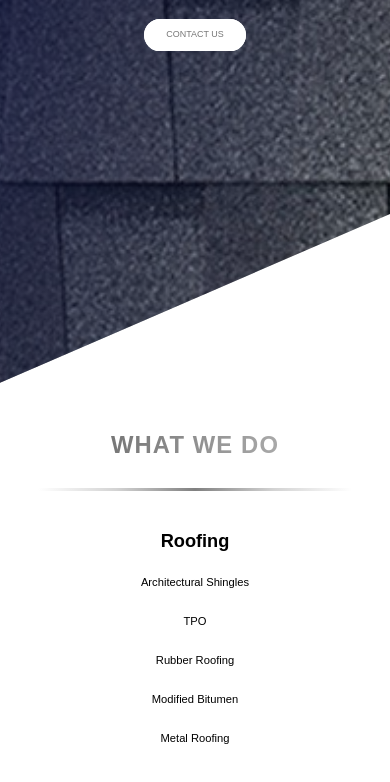
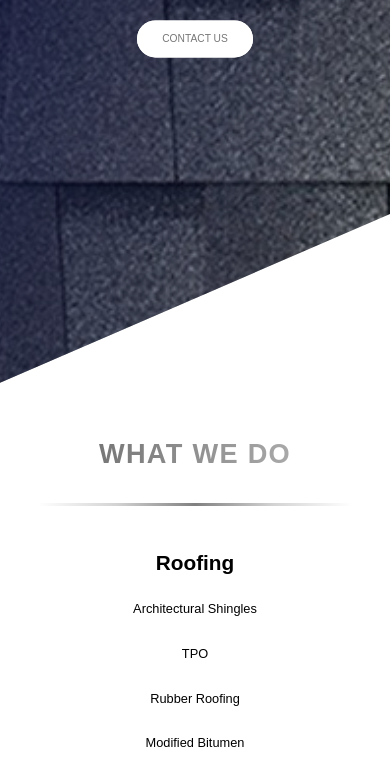
Before and after one commit to BrandonSaravia/MacBuilt-Roofing, a website: page index.html in a window 390 px wide. Shown: the part 419-1201 px from the top of the page. Drawn offline with Linux system fonts and the light colour scheme.

Commit message:
added styling for when the site is viewed on smaller mobile phones

```diff
--- a/index.html
+++ b/index.html
@@ -15,7 +15,7 @@
 </head>
 
 <body>
-    <div class="navigation">
+    <!-- <div class="navigation">
         <input type="checkbox" class="navigation__checkbox" id="navi-toggle">
 
         <label for="navi-toggle" class="navigation__button">
@@ -32,7 +32,7 @@
                 <li class="navigation__item"><a href="login.html" class="navigation__link">Log in</a></li>
             </ul>
         </nav>
-    </div>
+    </div> -->
 
     <header class="header">
         <div class="header__logo-box">
--- a/sass/abstracts/_mixins.scss
+++ b/sass/abstracts/_mixins.scss
@@ -7,8 +7,14 @@
 }
 
 @mixin respond($breakpoint) {
+    @if $breakpoint == smallest-screen-size {
+        @media only screen and (max-width: 20em) { @content };    //320px
+    }
+    @if $breakpoint == small-phone {
+        @media only screen and (max-width: 28.125em) { @content };    //450px
+    }
     @if $breakpoint == phone {
-        @media only screen and (max-width: 37.5em) { @content };    //600px
+        @media only screen and (max-width: 40em) { @content };    //650px
     }
     @if $breakpoint == tab-port {
         @media only screen and (max-width: 56.25em) { @content };     //900px
--- a/sass/base/_base.scss
+++ b/sass/base/_base.scss
@@ -65,7 +65,7 @@ html {
 		font-size: 45%;
 	}
 	@include respond(tab-port) {
-		font-size: 35%;
+		font-size: 40%;
 	}
 }
 
--- a/sass/base/_typography.scss
+++ b/sass/base/_typography.scss
@@ -3,16 +3,44 @@
     text-transform: uppercase;
     margin-bottom: 6rem;
 
+    @include respond(phone) {
+        line-height: 4;
+    }
+
     &--main {
         display: block;
         font-size: 6rem;
         letter-spacing: 3.5rem;
+
+        @include respond(tab-port) {
+            letter-spacing: 2.5rem;
+        }
+        @include respond(phone) {
+            line-height: 1.2;
+        }
+        @include respond(smallest-screen-size) {
+            font-size: 5rem;
+        }
     }
 
     &--sub {
         display: block;
         font-size: 2rem;
         letter-spacing: 1.75rem;
+
+        @include respond(tab-port) {
+            font-size: 2rem;
+            letter-spacing: .75rem;
+        }
+
+        @include respond(small-phone) {
+            line-height: 2;
+            margin-top: 2rem;
+        }
+
+        @include respond(smallest-screen-size) {
+            font-size: 1.5rem;
+        }
 
         &:not(:last-child) {
             margin-bottom: .25rem;
--- a/sass/layout/_header.scss
+++ b/sass/layout/_header.scss
@@ -20,6 +20,9 @@
 
     &__logo {
         height: 12rem;
+        @include respond(smallest-screen-size) {
+            height: 10rem;
+        }
     }
 
     &__text-box {
```
Also changed, not shown: README.md, css/style.css.
